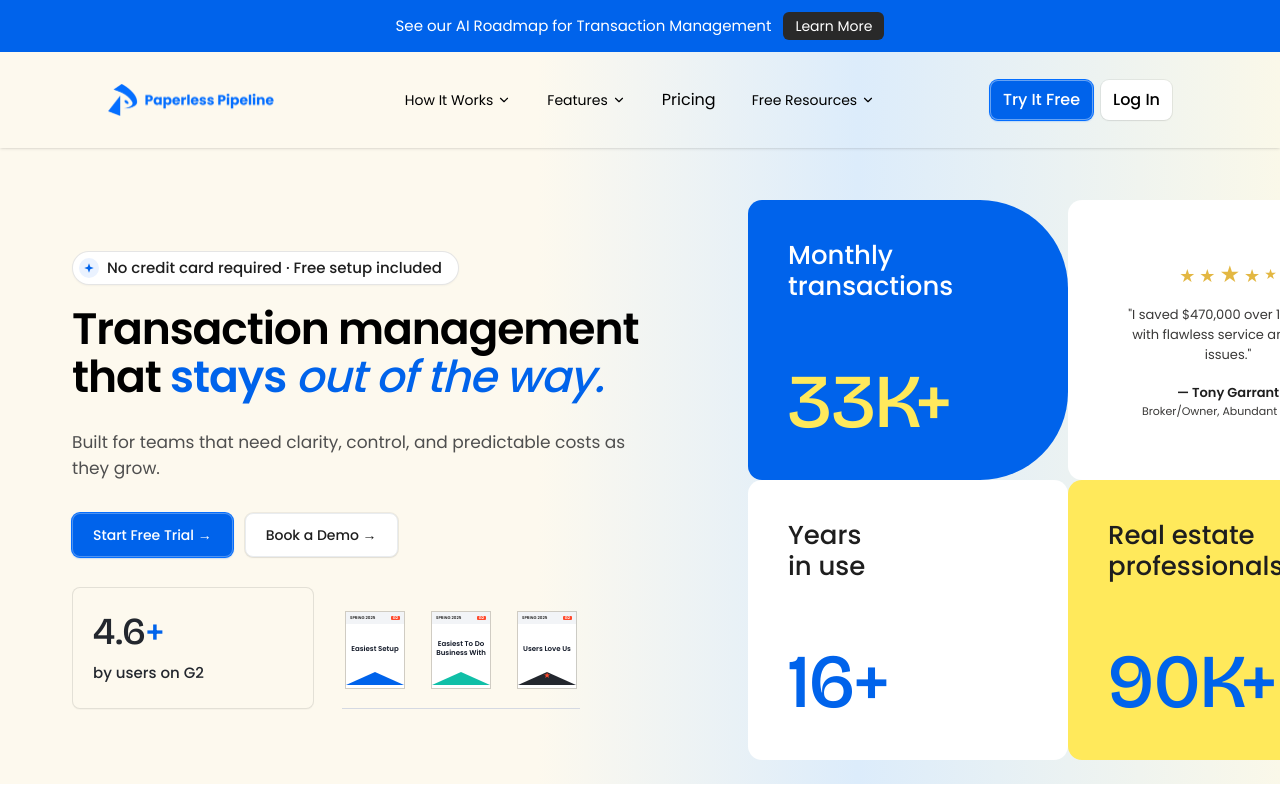
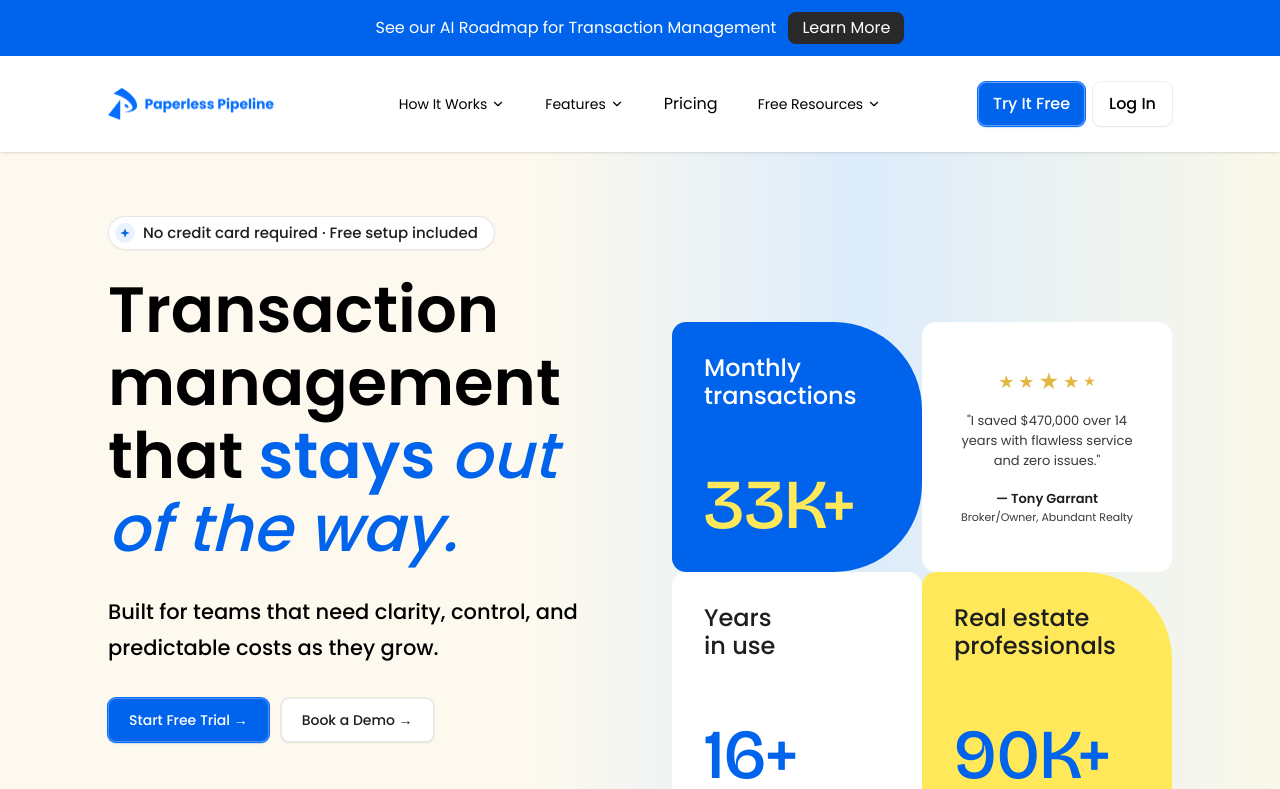
Before and after one commit to Landing-Pages-Websites/paperless-pipeline, a Next.js app: page / in a window 1280 px wide. Shown: the top 789 px of the page. Built offline with nearby package versions, Linux system fonts and the light colour scheme.

Commit message:
HOMEPAGE UPDATED FIXED

```diff
--- a/src/components/Header.tsx
+++ b/src/components/Header.tsx
@@ -3,7 +3,6 @@
 import { useState, useEffect } from "react";
 import Link from "next/link";
 import Image from "next/image";
-import { usePathname } from "next/navigation";
 import { Menu, X, ChevronDown } from "lucide-react";
 import { navItems, type NavItem } from "@/data/navigation";
 
@@ -32,11 +31,9 @@ function DropdownMenu({ item }: { item: NavItem }) {
 }
 
 export default function Header() {
-  const pathname = usePathname();
   const [mobileOpen, setMobileOpen] = useState(false);
   const [scrolled, setScrolled] = useState(false);
   const [mobileExpanded, setMobileExpanded] = useState<string | null>(null);
-  const isHomePage = pathname === "/";
 
   useEffect(() => {
     const handleScroll = () => setScrolled(window.scrollY > 4);
@@ -62,26 +59,20 @@ export default function Header() {
       }`}
     >
       {/* Announcement banner */}
-      <div className="flex items-center justify-center gap-2 bg-[#0063EB] px-4 py-2 sm:gap-3 sm:py-3">
-        <p className="text-center text-[12px] font-normal leading-5 text-white sm:text-[15px] sm:leading-6">
+      <div className="flex min-h-12 items-center justify-center gap-2 bg-[#0063EB] px-4 py-2 sm:gap-3 lg:min-h-[56px]">
+        <p className="text-center text-[12px] font-normal leading-5 text-white sm:text-[16px] sm:leading-6">
           See our AI Roadmap for Transaction Management
         </p>
         <a
           href="#"
-          className="shrink-0 rounded-[6px] bg-[#292929] px-2.5 py-0.5 text-[11px] font-normal leading-5 text-white transition-colors hover:bg-black/70 sm:px-3 sm:text-[14px] sm:leading-6"
+          className="shrink-0 rounded-[8px] bg-[#292929] px-2.5 py-0.5 text-[11px] font-normal leading-5 text-white transition-colors hover:bg-black/70 sm:px-3.5 sm:py-1 sm:text-[16px] sm:leading-6"
         >
           Learn More
         </a>
       </div>
 
       {/* Main nav bar */}
-      <div
-        className={
-          isHomePage
-            ? "bg-[linear-gradient(90deg,#FDF9EE_0%,#FDF9EE_42%,#DCECFB_67%,#FAF8E9_100%)]"
-            : "bg-white"
-        }
-      >
+      <div className="bg-white">
         <div className="mx-auto w-full max-w-[1720px] px-6 sm:px-10 lg:px-[108px]">
           <div className="grid h-20 grid-cols-[1fr_auto] items-center lg:h-24 lg:grid-cols-[1fr_auto_1fr]">
             {/* Logo */}
@@ -97,7 +88,7 @@ export default function Header() {
             </Link>
 
             {/* Desktop nav */}
-            <nav className="hidden items-center gap-9 justify-self-center lg:flex" aria-label="Main navigation">
+            <nav className="hidden items-center gap-10 justify-self-center lg:flex" aria-label="Main navigation">
               {navItems.map((item) =>
                 item.children ? (
                   <DropdownMenu key={item.href} item={item} />
@@ -118,14 +109,14 @@ export default function Header() {
               {/* Try It Free — primary blue, ring shadow */}
               <Link
                 href="/signup"
-                className="inline-flex h-10 items-center rounded-lg border border-white/40 bg-[#0063EB] px-3 text-[16px] font-medium text-white shadow-[0_0_0_1px_#046EFF,0_1px_2px_rgba(4,110,255,0.56)] transition-colors hover:bg-[#046EFF]"
+                className="inline-flex h-11 items-center rounded-lg border border-white/40 bg-[#0063EB] px-3.5 text-[16px] font-medium text-white shadow-[0_0_0_1px_#046EFF,0_1px_2px_rgba(4,110,255,0.56)] transition-colors hover:bg-[#046EFF]"
               >
                 Try It Free
               </Link>
               {/* Log In — white bg, subtle shadow */}
               <Link
                 href="/login"
-                className="inline-flex h-10 items-center rounded-lg bg-white px-3 text-[16px] font-medium text-[#000000] shadow-[0_0_0_1px_rgba(0,0,0,0.06),0_1px_2px_rgba(0,0,0,0.06)] transition-colors hover:text-[#0063EB]"
+                className="inline-flex h-11 items-center rounded-lg bg-white px-4 text-[16px] font-medium text-[#000000] shadow-[0_0_0_1px_rgba(0,0,0,0.06),0_1px_2px_rgba(0,0,0,0.06)] transition-colors hover:text-[#0063EB]"
               >
                 Log In
               </Link>
--- a/src/components/home/HeroSection.tsx
+++ b/src/components/home/HeroSection.tsx
@@ -84,8 +84,8 @@ function AwardBadge({
 
 function ProofStrip() {
   return (
-    <div className="mt-5 flex items-end gap-3 sm:mt-[30px] sm:gap-7">
-      <div className="flex h-[96px] min-w-0 flex-1 flex-col justify-center rounded-[8px] border border-black/10 bg-[#FDF9EE] px-3 shadow-[0_1px_1px_rgba(0,0,0,0.03)] sm:h-[122px] sm:flex-none sm:w-[242px] sm:px-5">
+    <div className="mt-8 flex items-end gap-3 sm:mt-10 sm:gap-7 lg:mt-12">
+      <div className="flex h-[96px] min-w-0 flex-1 flex-col justify-center rounded-[8px] border border-black/10 bg-[#FDF9EE] px-3 shadow-[0_1px_1px_rgba(0,0,0,0.03)] sm:h-[122px] sm:flex-none sm:w-[264px] sm:px-5">
         <div className="font-display text-[28px] font-medium leading-none text-[#23272E] sm:text-[38px]">
           4.6<span className="text-[#0063EB]">+</span>
         </div>
@@ -115,9 +115,9 @@ function StatCard({
   valueClassName?: string;
 }) {
   return (
-    <div className={`flex min-h-[148px] flex-col justify-between p-4 sm:min-h-[216px] sm:p-8 md:min-h-[200px] md:p-8 lg:min-h-[280px] lg:p-10 ${className}`}>
-      <div className={`text-[14px] font-medium leading-[1.2] sm:text-[21px] sm:leading-[1.18] md:text-[20px] lg:text-[26px] ${labelClassName}`}>{label}</div>
-      <div className={`font-display text-[40px] font-medium leading-none sm:text-[56px] md:text-[52px] lg:text-[76px] ${valueClassName}`}>{value}</div>
+    <div className={`flex min-h-[148px] flex-col justify-between p-4 sm:min-h-[216px] sm:p-8 md:min-h-[200px] md:p-8 lg:min-h-[250px] lg:p-8 2xl:min-h-[280px] 2xl:p-10 ${className}`}>
+      <div className={`text-[14px] font-medium leading-[1.2] sm:text-[21px] sm:leading-[1.18] md:text-[20px] lg:text-[24px] 2xl:text-[26px] ${labelClassName}`}>{label}</div>
+      <div className={`font-display text-[40px] font-medium leading-none sm:text-[56px] md:text-[52px] lg:text-[70px] 2xl:text-[76px] ${valueClassName}`}>{value}</div>
     </div>
   );
 }
@@ -134,18 +134,18 @@ function HeroStats() {
           </>
         }
         value="33K+"
-        className="rounded-tl-[14px] rounded-tr-[88px] rounded-br-[88px] rounded-bl-[14px] bg-[#0063EB]"
+        className="rounded-tl-[14px] rounded-tr-[88px] rounded-br-[88px] rounded-bl-[14px] bg-[#0063EB] 2xl:rounded-tr-[132px] 2xl:rounded-br-[132px]"
         labelClassName="text-white"
         valueClassName="text-[#FFE95B]"
       />
 
-      <div className="flex min-h-[148px] flex-col items-center justify-center rounded-[14px] bg-white px-3 py-5 text-center sm:min-h-[216px] sm:px-5 sm:py-8 md:min-h-[200px] md:px-6 md:py-6 lg:min-h-[280px] lg:px-8 lg:py-10">
-        <Stars className="text-[13px] sm:text-[15px] md:text-[18px]" />
-        <p className="mt-2 max-w-[160px] text-[10px] font-normal leading-[15px] text-[#393837] sm:mt-3 sm:max-w-[180px] sm:text-[11px] sm:leading-[16px] md:mt-4 md:max-w-[220px] md:text-[13px] md:leading-[20px]">
+      <div className="flex min-h-[148px] flex-col items-center justify-center rounded-[14px] bg-white px-3 py-5 text-center sm:min-h-[216px] sm:px-5 sm:py-8 md:min-h-[200px] md:px-6 md:py-6 lg:min-h-[250px] lg:px-8 lg:py-8 2xl:min-h-[280px] 2xl:px-8">
+        <Stars className="text-[13px] sm:text-[15px] md:text-[18px] 2xl:text-[22px]" />
+        <p className="mt-2 max-w-[160px] text-[10px] font-normal leading-[15px] text-[#393837] sm:mt-3 sm:max-w-[180px] sm:text-[11px] sm:leading-[16px] md:mt-4 md:max-w-[220px] md:text-[13px] md:leading-[20px] 2xl:max-w-[250px] 2xl:text-[16px] 2xl:leading-[24px]">
           &quot;I saved $470,000 over 14 years with flawless service and zero issues.&quot;
         </p>
-        <p className="mt-3 text-[10px] font-semibold leading-4 text-[#1E1E1E] sm:mt-5 sm:text-[11px] md:mt-5 md:text-[13px]">— Tony Garrant</p>
-        <p className="mt-0.5 text-[9px] font-normal leading-4 text-[#393837] md:text-[11px]">
+        <p className="mt-3 text-[10px] font-semibold leading-4 text-[#1E1E1E] sm:mt-5 sm:text-[11px] md:mt-5 md:text-[13px] 2xl:text-[16px]">— Tony Garrant</p>
+        <p className="mt-0.5 text-[9px] font-normal leading-4 text-[#393837] md:text-[11px] 2xl:text-[13px]">
           Broker/Owner, Abundant Realty
         </p>
       </div>
@@ -171,7 +171,7 @@ function HeroStats() {
           </>
         }
         value="90K+"
-        className="rounded-tl-[14px] rounded-tr-[88px] rounded-br-[14px] rounded-bl-[14px] bg-[#FFE95B]"
+        className="rounded-tl-[14px] rounded-tr-[88px] rounded-br-[14px] rounded-bl-[14px] bg-[#FFE95B] 2xl:rounded-tr-[132px]"
       />
     </div>
   );
@@ -180,9 +180,9 @@ function HeroStats() {
 export default function HeroSection() {
   return (
     <section className="overflow-hidden bg-[linear-gradient(90deg,#FDF9EE_0%,#FDF9EE_42%,#DCECFB_67%,#FAF8E9_100%)]">
-      <div className="mx-auto max-w-[1280px] px-6 sm:px-10 lg:px-[72px]">
-        <div className="grid grid-cols-1 items-center gap-8 py-8 sm:gap-12 sm:py-12 lg:grid-cols-[590px_640px] lg:gap-[86px] lg:pt-[52px] lg:pb-6">
-          <div className="max-w-[590px]">
+      <div className="mx-auto w-full max-w-[1720px] px-6 sm:px-10 lg:px-[108px]">
+        <div className="grid grid-cols-1 items-center gap-8 py-10 sm:gap-12 sm:py-14 lg:grid-cols-[minmax(0,640px)_minmax(430px,1fr)] lg:gap-[64px] lg:pt-16 lg:pb-16 xl:grid-cols-[minmax(0,720px)_minmax(500px,1fr)] 2xl:grid-cols-[minmax(0,760px)_minmax(560px,1fr)] 2xl:gap-[72px]">
+          <div className="max-w-[760px]">
             <div className="inline-flex max-w-full items-center gap-2 rounded-full border border-black/10 bg-white py-1.5 pr-3 pl-1.5 shadow-[0_1px_2px_rgba(0,0,0,0.04)] sm:pr-4">
               <SparkleIcon />
               <span className="text-[13px] font-medium leading-5 text-[#1E1E1E] sm:text-[15px]">
@@ -190,7 +190,7 @@ export default function HeroSection() {
               </span>
             </div>
 
-            <h1 className="mt-5 text-[32px] font-semibold leading-[1.1] tracking-tight text-black sm:text-[40px] lg:text-[44px]">
+            <h1 className="mt-6 text-[36px] font-semibold leading-[1.12] tracking-normal text-black sm:text-[52px] lg:text-[58px] lg:leading-[1.14] xl:text-[64px] 2xl:text-[70px]">
               <span className="block">Transaction management</span>
               <span className="block">
                 that{" "}
@@ -200,11 +200,11 @@ export default function HeroSection() {
               </span>
             </h1>
 
-            <p className="mt-5 max-w-[560px] text-[15px] font-normal leading-[26px] text-[#4F4F4F] sm:mt-7 sm:text-[17px]">
+            <p className="mt-6 max-w-[720px] text-[15px] font-medium leading-[26px] text-black sm:mt-7 sm:text-[18px] sm:leading-[32px] lg:text-[21px] lg:leading-[36px]">
               Built for teams that need clarity, control, and predictable costs as they grow.
             </p>
 
-            <div className="mt-6 flex flex-col gap-3 sm:mt-8 sm:flex-row">
+            <div className="mt-7 flex flex-col gap-3 sm:mt-8 sm:flex-row">
               <HeroButton href="/signup" variant="primary">
                 Start Free Trial →
               </HeroButton>
@@ -216,7 +216,7 @@ export default function HeroSection() {
             <ProofStrip />
           </div>
 
-          <div className="flex w-full justify-center lg:justify-end">
+          <div className="flex w-full justify-center lg:justify-end lg:pt-4">
             <HeroStats />
           </div>
         </div>
```
